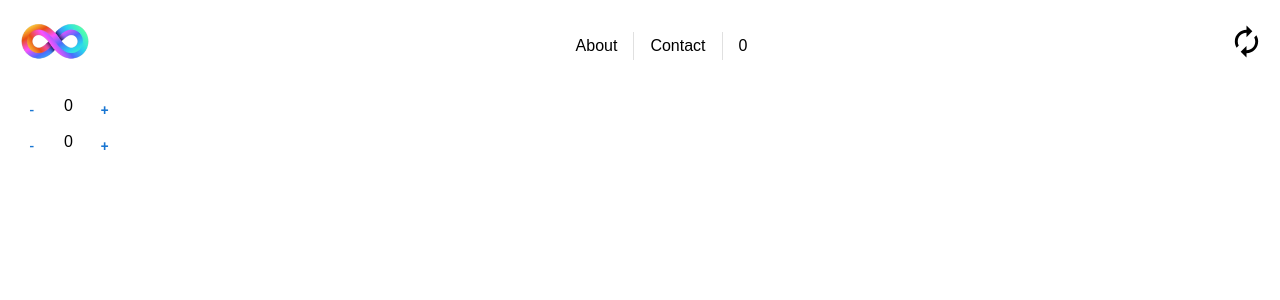
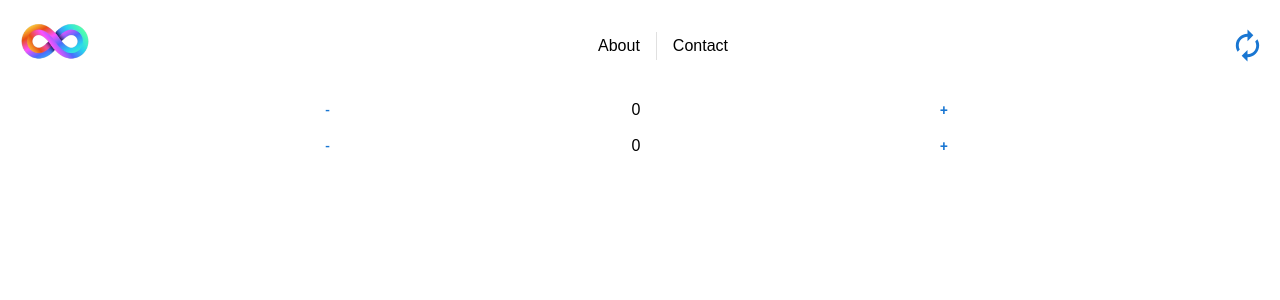
Before and after one commit to Felix-Hz/counter-react-mui, a React (Create React App) app: page /counter in a window 1280 px wide. Shown: the top 300 px of the page. Built offline with nearby package versions, Linux system fonts and the light colour scheme.

Commit message:
update: counter

```diff
--- a/src/components/Counter/Counter.js
+++ b/src/components/Counter/Counter.js
@@ -19,7 +19,7 @@ const Counter = ({ initial }) => {
   };
 
   return (
-    <Stack direction="row">
+    <Stack direction="row" justifyContent="space-evenly" alignItems="center" ml={3} mr={4}>
       <Button onClick={() => decrement()}>-</Button>
       {value}
       <Button onClick={() => increment()}>+</Button>
--- a/src/components/Navbar/Navbar.js
+++ b/src/components/Navbar/Navbar.js
@@ -1,5 +1,5 @@
 import React, { useContext } from "react";
-import { Divider, Stack, Box } from "../../mui";
+import { Divider, Stack, Box, Button } from "../../mui";
 import { Link } from "react-router-dom";
 import Logo from "../../infinite.png";
 import AutorenewIcon from "@mui/icons-material/Autorenew";
@@ -29,13 +29,10 @@ const Navbar = () => {
         <Link to="/" relative="path">
           Contact
         </Link>
-        <Link to="/" relative="path">
-          {value}
-        </Link>
       </Stack>
-      <Box p={2}>
+      <Button p={2}>
         <AutorenewIcon fontSize="large" onClick={() => reset()} />
-      </Box>
+      </Button>
     </Stack>
   );
 };
```
